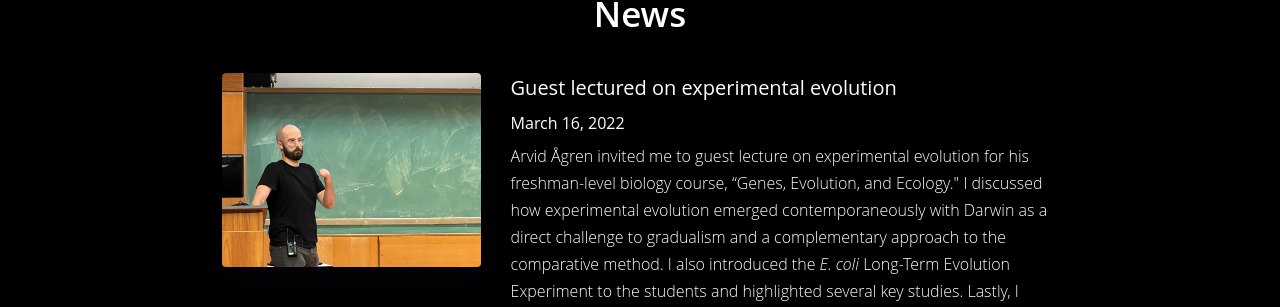
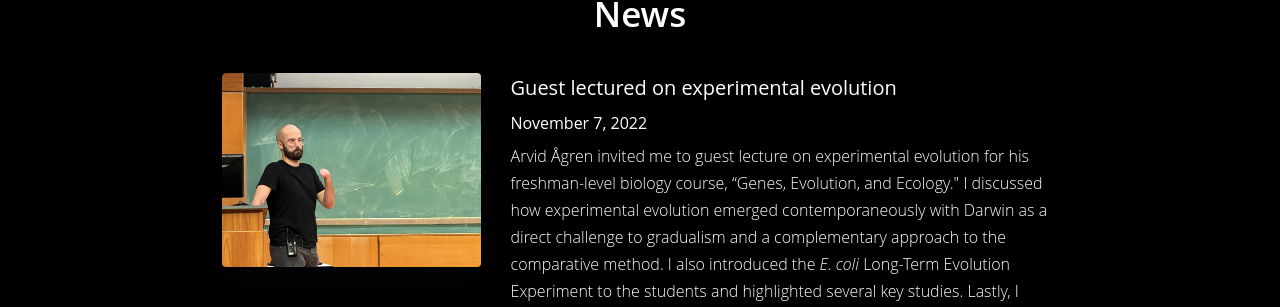
Before and after one commit to KyleCard/kylejcard, a Jekyll site: the page built from index.html, in a window 1280 px wide and 900 px high, scrolled down 764 px. Shown: the part 148-455 px from the top of the window. Built offline with Jekyll 4.4.1, drawn with Linux system fonts in a browser that asks for light colours; nearby versions of some CDN libraries; some web fonts are replaced.

Commit message:
EE lecture - News

```diff
--- a/_includes/news.html
+++ b/_includes/news.html
@@ -17,7 +17,7 @@
                         <h5 class="card-title">
                             Guest lectured on experimental evolution
                         </h5>
-                        <h6 class="info-title text-white">March 16, 2022</h6>
+                        <h6 class="info-title text-white">November 7, 2022</h6>
                         <p class="card-description">
                             Arvid Ågren invited me to guest lecture on experimental evolution for his freshman-level biology course, “Genes, Evolution, and Ecology."
                             I discussed how experimental evolution emerged contemporaneously with Darwin as a direct challenge to gradualism and a complementary approach to the comparative method.
```
Also changed, not shown: 2 other files.
